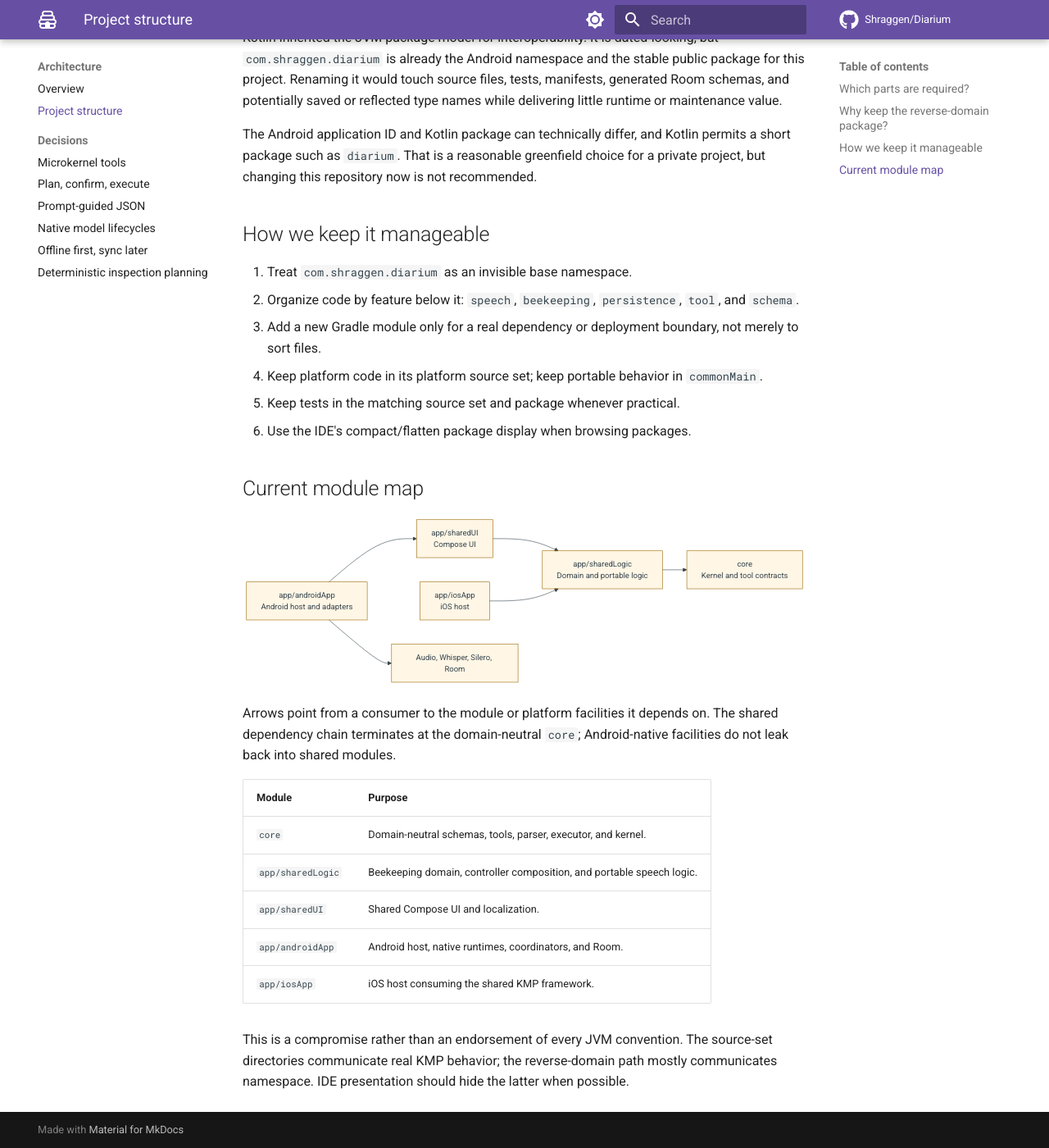
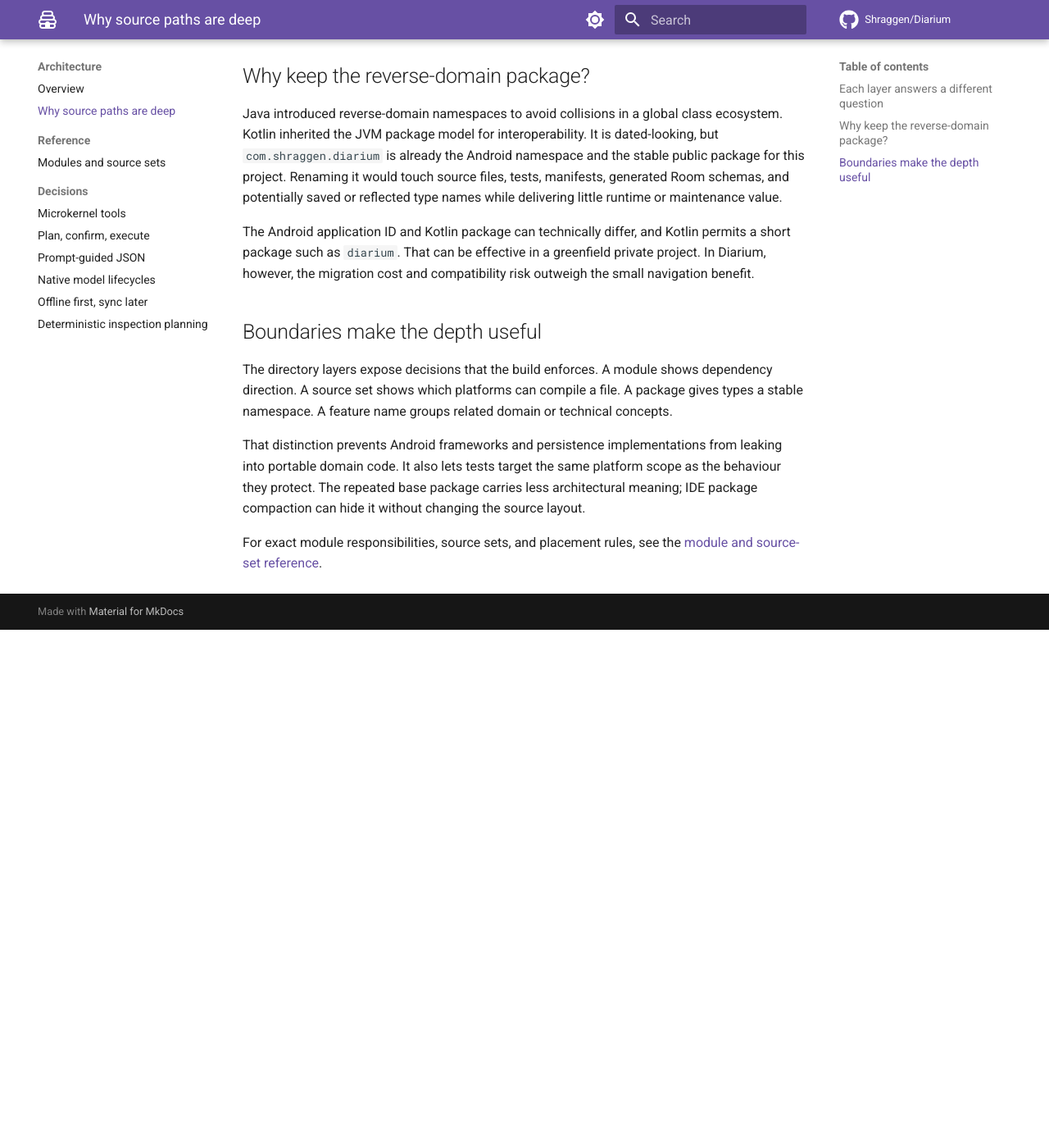
Before and after one commit to Shraggen/Diarium, an MkDocs documentation site: the page built from docs/project-structure.md, in a window 1280 px wide and 1400 px high, scrolled down 877 px. Shown: the whole window at 82% size. Built offline with MkDocs 1.6.1 and Material for MkDocs 9.7.7, drawn with Linux system fonts in a browser that asks for light colours; comment, search, counter and statistics services are not loaded; after the commit the page ends 1645 px from its top, so only the background shows below that; some of the changed text lies outside the part shown.

Commit message:
docs: improved documentation

````diff
--- /dev/null
+++ b/docs/module-reference.md
@@ -0,0 +1,71 @@
+# Module and source-set reference
+
+This page describes the repository's Gradle modules, dependency direction, and
+Kotlin source sets.
+
+## Module map
+
+```mermaid
+flowchart LR
+    Android["app/androidApp<br/>Android host and adapters"]
+    SharedUI["app/sharedUI<br/>Compose UI"]
+    SharedLogic["app/sharedLogic<br/>Domain and portable logic"]
+    Core["core<br/>Kernel and tool contracts"]
+    IOS["app/iosApp<br/>iOS host"]
+    AndroidNative["Audio, Whisper, Silero, Room"]
+
+    Android --> SharedUI
+    Android --> AndroidNative
+    SharedUI --> SharedLogic
+    IOS --> SharedLogic
+    SharedLogic --> Core
+```
+
+Arrows point from a consumer to the module or platform facilities it depends
+on. The shared dependency chain terminates at the domain-neutral `core` module.
+Shared modules do not depend on Android-native facilities.
+
+| Module | Responsibility | Published boundary |
+| --- | --- | --- |
+| `core` | Domain-neutral schemas, tools, parsing, execution, and kernel orchestration. | `DiariumKernel`, tool and schema packages, and `StructuredJsonGenerator`. |
+| `app/sharedLogic` | Beekeeping domain, controller composition, and portable speech logic. | `DiariumController`, beekeeping types, and speech contracts. |
+| `app/sharedUI` | Shared Compose UI and localisation. | `App` and `PendingToolCall`. |
+| `app/androidApp` | Android host, native runtimes, coordinators, and Room persistence. | `AndroidDiariumRuntime` and `AndroidSpeechRuntime`. |
+| `app/iosApp` | iOS host and embedded Kotlin Multiplatform framework. | No published repository interface. |
+
+The canonical boundary declarations are in
+`.agents/architecture/bounded-contexts.yaml` and
+`.agents/architecture/context-map.yaml`.
+
+## Source sets
+
+| Path | Contents |
+| --- | --- |
+| `core/src/commonMain` | Portable kernel and tool implementation. |
+| `core/src/commonTest` | Portable kernel tests. |
+| `core/src/jvmTest` | JVM-only kernel and architecture tests. |
+| `app/sharedLogic/src/commonMain` | Portable beekeeping and speech logic. |
+| `app/sharedLogic/src/commonTest` | Portable shared-logic tests and acceptance scenarios. |
+| `app/sharedLogic/src/androidMain` | Android Llamatik generation and speech transcription implementations. |
+| `app/sharedLogic/src/iosMain` | iOS Llamatik generation implementation. |
+| `app/sharedLogic/src/jvmMain` | JVM Llamatik generation implementation. |
+| `app/sharedUI/src/commonMain` | Shared Compose UI and resources. |
+| `app/sharedUI/src/commonTest` | Portable presentation tests. |
+| `app/androidApp/src/main` | Android application, adapters, resources, and manifest. |
+| `app/androidApp/src/androidTest` | Instrumented Android tests. |
+
+## Placement rules
+
+- Portable business behaviour belongs in `app/sharedLogic/src/commonMain`.
+- Domain-neutral tool and schema contracts belong in `core/src/commonMain`.
+- Shared presentation belongs in `app/sharedUI/src/commonMain`.
+- Android framework, native model, and persistence implementations belong in
+  `app/androidApp/src/main` or the relevant `androidMain` source set.
+- Tests use the source set matching the behaviour under test.
+- Feature packages such as `beekeeping`, `speech`, `tool`, and `schema` sit
+  below the stable `com.shraggen.diarium` base package.
+- A Gradle module represents a dependency or deployment boundary, not merely a
+  way to group files.
+
+For the reasons behind the directory depth and package conventions, see
+[Why source paths are deep](project-structure.md).
--- a/docs/project-structure.md
+++ b/docs/project-structure.md
@@ -1,4 +1,10 @@
-# Project structure
+# Why source paths are deep
+
+Diarium's source paths look repetitive because Gradle modules, Kotlin
+Multiplatform source sets, source languages, JVM packages, and feature names
+all express different kinds of structure. Keeping those layers visible makes
+platform and dependency boundaries easier to recognise, even though it adds
+directory depth.
 
 The directory depth in this repository comes from several independent naming
 systems being written into one path. For example:
@@ -9,9 +15,9 @@
 module  Gradle  KMP  language package        feature
 ```
 
-## Which parts are required?
+## Each layer answers a different question
 
-- `app/sharedLogic` is our Gradle module organization. We chose it.
+- `app/sharedLogic` identifies the Gradle module and its dependency boundary.
 - `src/commonMain` is the conventional Kotlin Multiplatform source-set layout.
   Gradle can be reconfigured, but keeping the convention makes builds and IDEs
   easier to understand.
@@ -19,12 +25,11 @@
 - `com/shraggen/diarium` mirrors the package declaration
   `package com.shraggen.diarium`. Kotlin does not technically require the
   directory to match, but JVM/Android tools and developers strongly expect it.
-- `speech` is useful project organization by feature.
+- `speech` groups the code by feature within that package.
 
-So the frustration is fair: KMP contributes meaningful platform/source-set
-structure, while JVM reverse-domain packages add several repetitive folders.
-The combination is substantially noisier than Go or a modern SDK-style .NET
-project.
+Kotlin Multiplatform contributes meaningful platform and source-set structure,
+while JVM reverse-domain packages add repetitive namespace folders. The
+combination is deeper than the layouts used by languages without both concepts.
 
 ## Why keep the reverse-domain package?
 
@@ -37,53 +42,22 @@
 value.
 
 The Android application ID and Kotlin package can technically differ, and
-Kotlin permits a short package such as `diarium`. That is a reasonable
-greenfield choice for a private project, but changing this repository now is
-not recommended.
+Kotlin permits a short package such as `diarium`. That can be effective in a
+greenfield private project. In Diarium, however, the migration cost and
+compatibility risk outweigh the small navigation benefit.
 
-## How we keep it manageable
+## Boundaries make the depth useful
 
-1. Treat `com.shraggen.diarium` as an invisible base namespace.
-2. Organize code by feature below it: `speech`, `beekeeping`, `persistence`,
-   `tool`, and `schema`.
-3. Add a new Gradle module only for a real dependency or deployment boundary,
-   not merely to sort files.
-4. Keep platform code in its platform source set; keep portable behavior in
-   `commonMain`.
-5. Keep tests in the matching source set and package whenever practical.
-6. Use the IDE's compact/flatten package display when browsing packages.
+The directory layers expose decisions that the build enforces. A module shows
+dependency direction. A source set shows which platforms can compile a file. A
+package gives types a stable namespace. A feature name groups related domain or
+technical concepts.
 
-## Current module map
+That distinction prevents Android frameworks and persistence implementations
+from leaking into portable domain code. It also lets tests target the same
+platform scope as the behaviour they protect. The repeated base package carries
+less architectural meaning; IDE package compaction can hide it without changing
+the source layout.
 
-```mermaid
-flowchart LR
-    Android["app/androidApp<br/>Android host and adapters"]
-    SharedUI["app/sharedUI<br/>Compose UI"]
-    SharedLogic["app/sharedLogic<br/>Domain and portable logic"]
-    Core["core<br/>Kernel and tool contracts"]
-    IOS["app/iosApp<br/>iOS host"]
-    AndroidNative["Audio, Whisper, Silero, Room"]
-
-    Android --> SharedUI
-    Android --> AndroidNative
-    SharedUI --> SharedLogic
-    IOS --> SharedLogic
-    SharedLogic --> Core
-```
-
-Arrows point from a consumer to the module or platform facilities it depends
-on. The shared dependency chain terminates at the domain-neutral `core`;
-Android-native facilities do not leak back into shared modules.
-
-| Module | Purpose |
-| --- | --- |
-| `core` | Domain-neutral schemas, tools, parser, executor, and kernel. |
-| `app/sharedLogic` | Beekeeping domain, controller composition, and portable speech logic. |
-| `app/sharedUI` | Shared Compose UI and localization. |
-| `app/androidApp` | Android host, native runtimes, coordinators, and Room. |
-| `app/iosApp` | iOS host consuming the shared KMP framework. |
-
-This is a compromise rather than an endorsement of every JVM convention. The
-source-set directories communicate real KMP behavior; the reverse-domain path
-mostly communicates namespace. IDE presentation should hide the latter when
-possible.
+For exact module responsibilities, source sets, and placement rules, see the
+[module and source-set reference](module-reference.md).
--- a/mkdocs.yml
+++ b/mkdocs.yml
@@ -71,7 +71,9 @@
       - Mobile reliability plan: plans/mobile-reliability-and-reprocessing.md
   - Architecture:
       - Overview: architecture.md
-      - Project structure: project-structure.md
+      - Why source paths are deep: project-structure.md
+      - Reference:
+          - Modules and source sets: module-reference.md
       - Decisions:
           - Microkernel tools: decisions/0001-microkernel-tool-contracts.md
           - Plan, confirm, execute: decisions/0002-plan-confirm-execute.md
````
Also changed, not shown: README.md (+1 -1 lines), docs/architecture.md (+5 -5 lines), docs/getting-started.md (+2 -2 lines), docs/index.md (+4 -1 lines).
